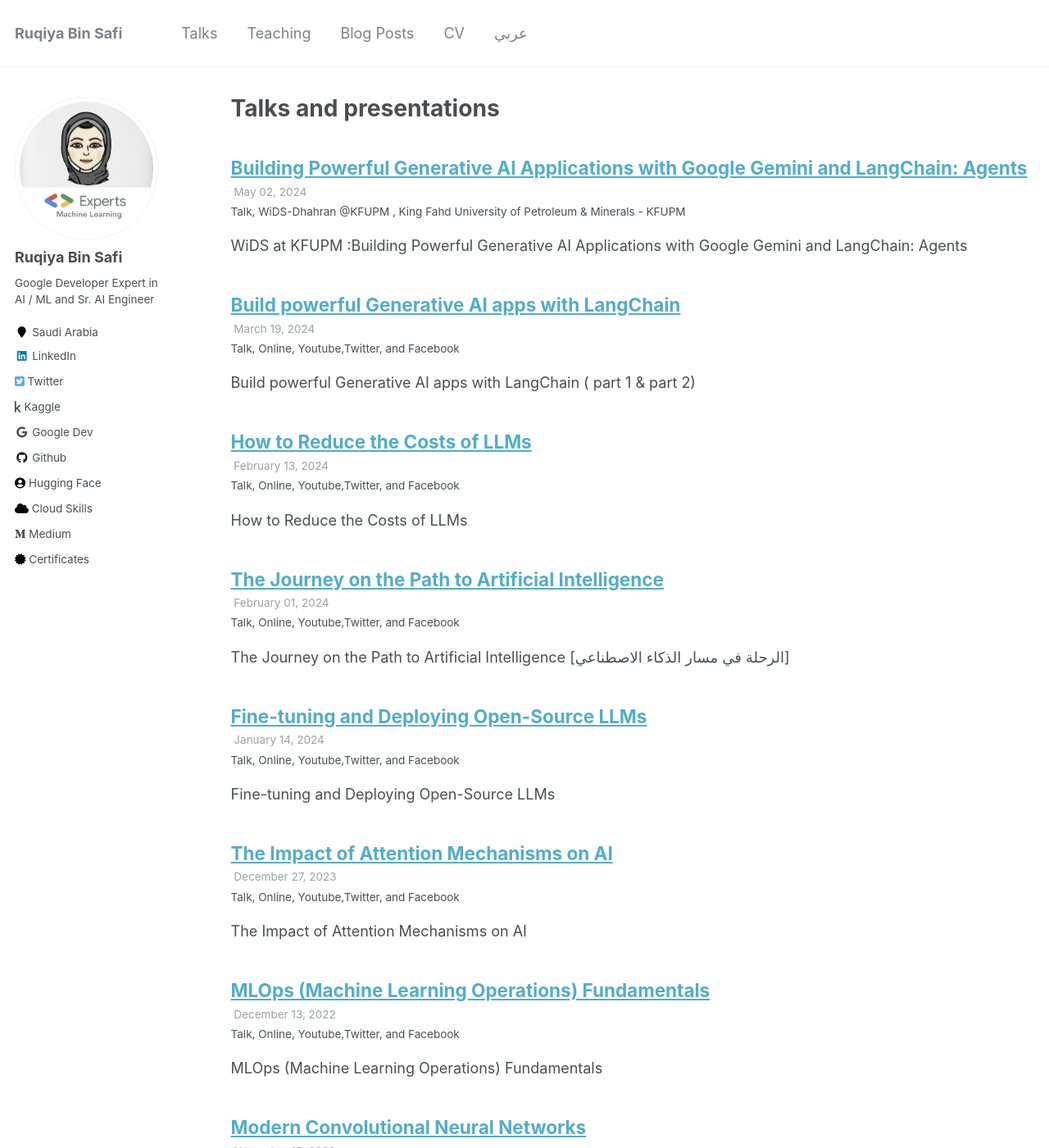
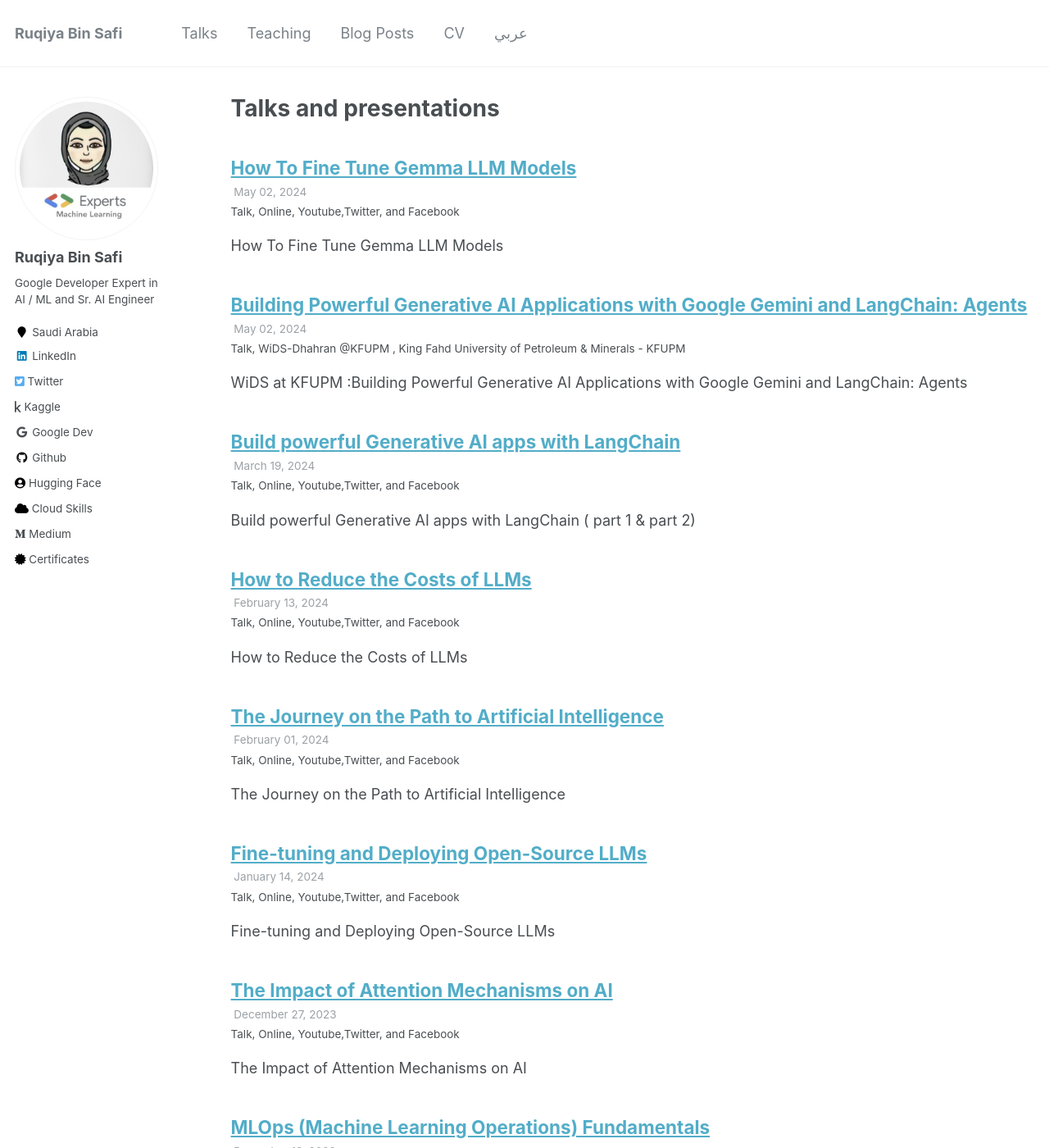
Before and after one commit to Ruqyai/ruqyai.github.io, a Jekyll site: the page built from _pages/talks.html, in a window 1280 px wide and 1400 px high. Shown: the whole window at 82% size. Built offline with Jekyll 4.4.1, drawn with Linux system fonts in a browser that asks for light colours; some of the changed text lies outside the part shown.

Commit message:
Finetune HF

```diff
--- a/_talks/2020-09-10-talk.md
+++ b/_talks/2020-09-10-talk.md
@@ -9,7 +9,6 @@
 ---
 
 Bias in Artificial Intelligence -Types and Causes
-[التحيز في الذكاء الاصطناعي – الأنواع والأسباب]
 
 
 [Watch the Recording](https://youtu.be/E792uhiG--A)
--- a/_talks/2024-02-01-talk.md
+++ b/_talks/2024-02-01-talk.md
@@ -9,7 +9,6 @@
 ---
 
 The Journey on the Path to Artificial Intelligence
-[الرحلة في مسار الذكاء الاصطناعي]
 
 
 [Watch the Recording ( Soon )](https://www.youtube.com/)
--- /dev/null
+++ b/_talks/2024-09-12-talk.md
@@ -0,0 +1,22 @@
+---
+title: "How To Fine Tune Gemma LLM Models"
+collection: talks
+type: "Talk"
+permalink: /talks/2024-09-12-talk
+venue: "Online"
+date: 2024-05-02
+location: "Youtube,Twitter, and Facebook"
+---
+
+How To Fine Tune Gemma LLM Models
+
+[Watch the Recording](https://www.youtube.com/watch?v=Hdsfy_uHkMI)
+
+<a href="https://www.youtube.com/watch?v=Hdsfy_uHkMI">
+  <img src="https://raw.githubusercontent.com/Ruqyai/ruqyai.github.io/main/images/youtube.png" alt="YouTube" style="width: 40px; height: 30px;">
+</a>
+
+## The Presentation
+
+
+<iframe src="https://docs.google.com/presentation/d/1zO9EzOX4o5UEfa0to9WVwdoOqEnAdZrTefJfwd4Jw60/embed?start=false&loop=false&delayms=3000" frameborder="0" width="100%" height="400px" allowfullscreen="true" mozallowfullscreen="true" webkitallowfullscreen="true"></iframe>
```
